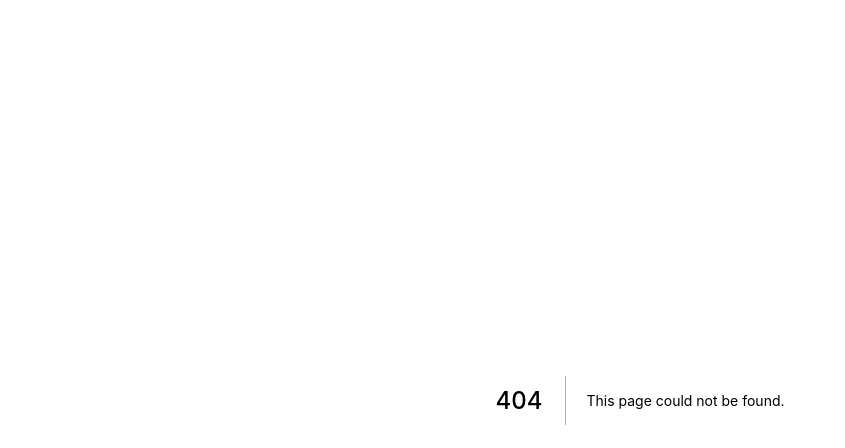
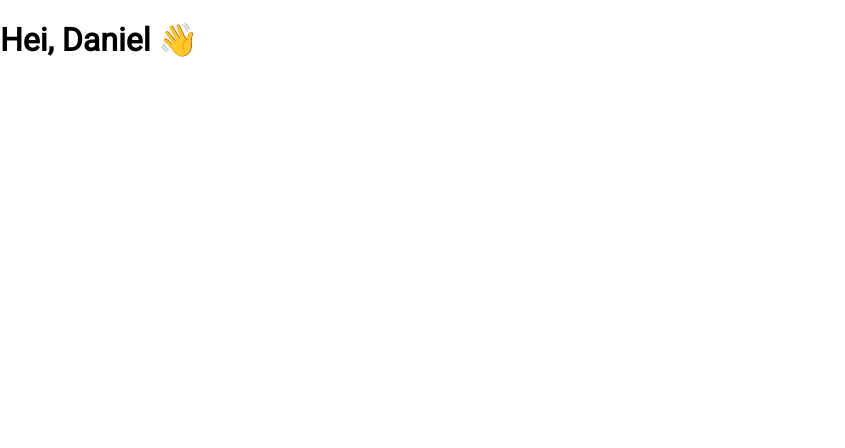
Before and after one commit to MikeNoCap/Germanator, a Next.js app in the folder frontend/: page /teacher/home in a window 1280 px wide. Before the commit this address had no page. Shown: the top 448 px of the page, without its empty margins (0-845 px from the left). Built offline with nearby package versions, Linux system fonts and the light colour scheme.

Commit message:
Dashboard

```diff
--- /dev/null
+++ b/frontend/components/teacher/dashboard.jsx
@@ -0,0 +1,7 @@
+
+
+export default function Dashboard(props) {
+    return <div>
+        <h1>Hei, Daniel 👋</h1>
+    </div>
+}
--- /dev/null
+++ b/frontend/pages/teacher/home.js
@@ -0,0 +1,13 @@
+import Head from 'next/head'
+import React, { Component, useEffect, useState } from 'react';
+import ReactDOM from 'react-dom'
+import Dashboard from '../../components/teacher/dashboard';
+
+
+export default function TeacherHome() {
+    return (
+        <div>
+            <Dashboard />
+        </div>
+    )
+}
```
